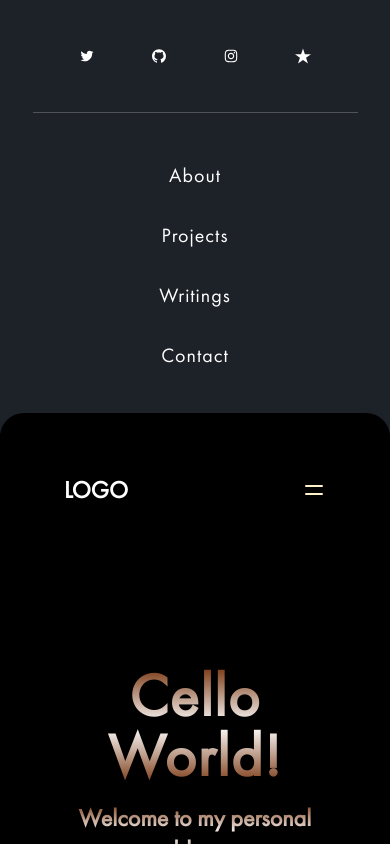
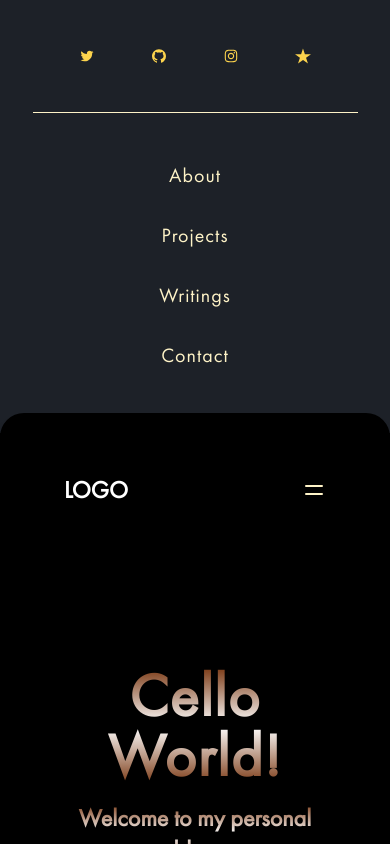
Before and after one commit to alfieqashwa/me, a Next.js app: page / in a window 390 px wide. Both pictures are taken after a click on the button 314 px from the left and 58 px from the top of the page. Shown: the top 844 px of the page. Built offline with nearby package versions, Linux system fonts and the light colour scheme.

Commit message:
[DONE] styling mobile nav colors

```diff
--- a/components/Layout.tsx/Footer/Footer.tsx
+++ b/components/Layout.tsx/Footer/Footer.tsx
@@ -18,8 +18,8 @@ function Footer(props: Props): JSX.Element {
   return (
     <>
       {/* // * Mobile View */}
-      <footer className='w-full h-full bg-[#171B20] md:hidden'>
-        <div className='w-11/12 pt-16 mx-auto border-t border-gray-600' />
+      <footer className='w-full bg-[#171B20] md:hidden'>
+        <div className='w-10/12 pt-16 mx-auto border-t border-amber-100' />
         <ul className='pt-4 pb-16 space-y-12'>
           {props.menus.map((menu) => (
             <li className='text-center capitalize' key={menu}>
@@ -31,12 +31,14 @@ function Footer(props: Props): JSX.Element {
                     e.preventDefault()
                     router.push(`/${menu}`)
                   }}
+                  className={`${
+                    router.asPath === `/${menu}`
+                      ? 'text-amber-300'
+                      : 'text-amber-100'
+                  }`}
                 >
                   {menu}
                 </a>
-                {router.asPath === `/${menu}` && (
-                  <div className='w-5 mx-auto mt-0.5 border-t' />
-                )}
               </h5>
             </li>
           ))}
@@ -135,7 +137,7 @@ function Footer(props: Props): JSX.Element {
             ))}
           </ul>
         </section>
-        <p className='pt-24 text-sm tracking-widest text-center text-transparent bg-clip-text bg-gradient-to-b via-white from-amber-100 to-amber-100'>
+        <p className='text-sm tracking-widest text-center text-transparent pt-28 bg-clip-text bg-gradient-to-b via-white from-amber-100 to-amber-100'>
           © {new Date().getFullYear()} Alfie Qashwa
         </p>
       </footer>
--- a/components/Layout.tsx/Nav/MobileActiveLink.tsx
+++ b/components/Layout.tsx/Nav/MobileActiveLink.tsx
@@ -22,7 +22,9 @@ export const MobileActiveLink: React.FC<MobileProps> = ({
     <a
       href={href}
       onClick={handleClick}
-      className={`${router.asPath === href ? 'text-amber-100' : ''}`}
+      className={`${
+        router.asPath === href ? 'text-amber-300' : 'text-amber-100'
+      }`}
     >
       {children}
     </a>
--- a/components/Layout.tsx/Nav/MobileNav.tsx
+++ b/components/Layout.tsx/Nav/MobileNav.tsx
@@ -67,34 +67,34 @@ export const MobileNav: React.FC<Props> = (props) => {
             target='_blank'
             rel='noopener noreferrer'
           >
-            <AiOutlineTwitter className='w-4 h-4' />
+            <AiOutlineTwitter className='w-4 h-4 text-amber-300' />
           </a>
           <a
             href='https://www.github.com/alfieqashwa'
             target='_blank'
             rel='noopener noreferrer'
           >
-            <AiOutlineGithub className='w-4 h-4' />
+            <AiOutlineGithub className='w-4 h-4 text-amber-300' />
           </a>
           <a
             href='https://www.instagram.com/alfieqashwa'
             target='_blank'
             rel='noopener noreferrer'
           >
-            <AiOutlineInstagram className='w-4 h-4' />
+            <AiOutlineInstagram className='w-4 h-4 text-amber-300' />
           </a>
           <a
             href='https://www.reverbnation.com/tweleph'
             target='_blank'
             rel='noopener noreferrer'
           >
-            <SiReverbnation className='w-4 h-4' />
+            <SiReverbnation className='w-4 h-4 text-amber-300' />
           </a>
         </motion.div>
       </section>
       <motion.div
         animate={borderAnimation}
-        className='w-10/12 mx-auto border-t border-gray-600'
+        className='w-10/12 mx-auto border-t border-amber-100'
       />
       <ul className='pt-12 pb-16 space-y-8'>
         {props.menus.map((menu) => (
```
